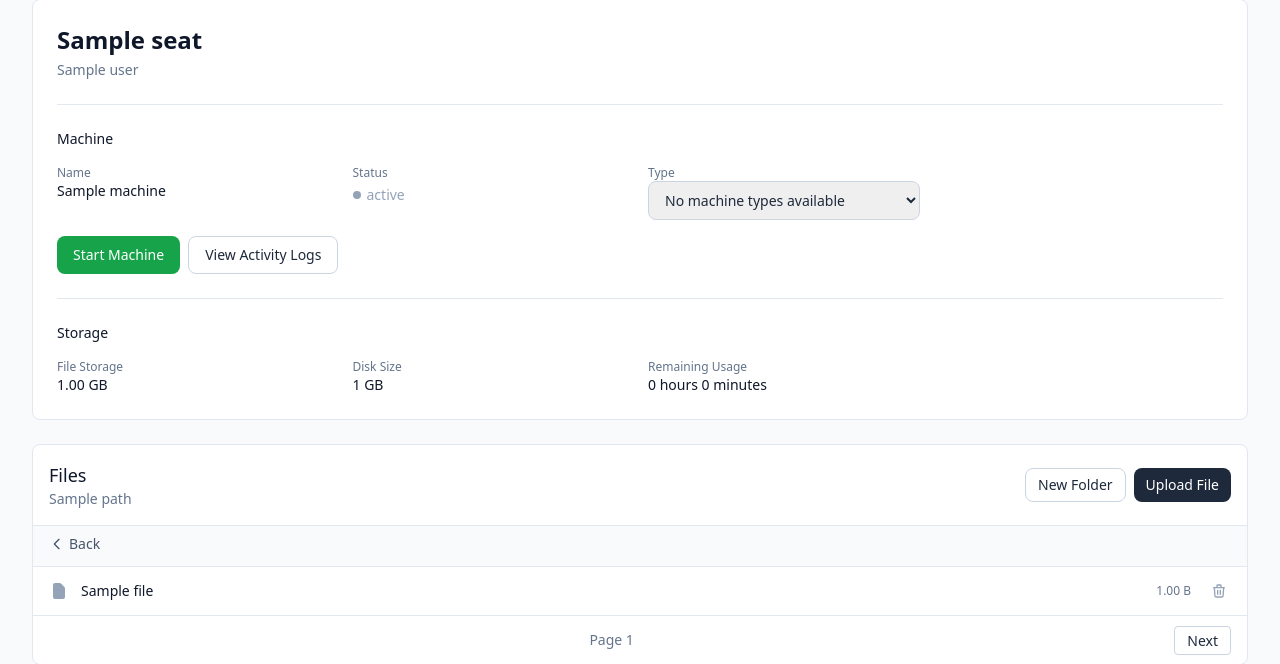
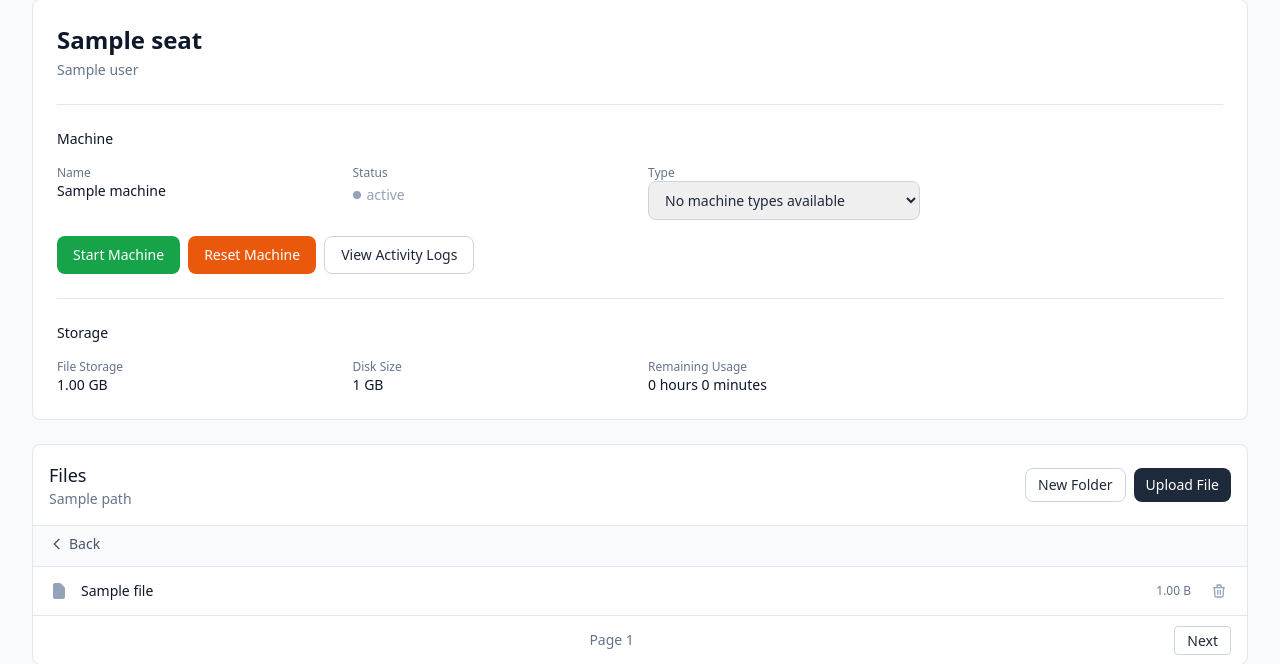
Before and after one commit to vagonhq/vagon-management-example, a Flask app: template templates/seat_detail.html in a window 1280 px wide. Shown: the part 142-806 px from the top of the page. Run offline with Flask 3, Linux system fonts and the light colour scheme; the template is opened without the code that fills it: most values are stand-ins (such as "Sample title", 1, 10 or a date in 2020); data that the repository does not hold is empty; some libraries are stand-ins or nearby versions.

Commit message:
Add reset_machine API endpoint and update documentation and UI

```diff
--- a/app.py
+++ b/app.py
@@ -632,6 +632,31 @@ def stop_machine(machine_id):
         raise
 
 
+@app.route('/api/machines/<int:machine_id>/reset', methods=['POST'])
+@handle_api_errors
+def reset_machine(machine_id):
+    """
+    Reset a stopped machine.
+
+    This demonstrates the reset_machine() API method.
+
+    Note: The machine must be stopped (not running) to reset it.
+    This will delete all machine images, mark the session as reset,
+    and terminate the EC2 instance if it exists.
+    """
+    logger.info(f"[MACHINE RESET] Resetting machine_id={machine_id}")
+    try:
+        result = api_client.reset_machine(machine_id)
+        logger.info(f"[MACHINE RESET] Success: machine_id={machine_id}, result={result}")
+        return jsonify({'success': True, 'message': 'Machine reset initiated'})
+    except VagonAPIError as e:
+        logger.error(f"[MACHINE RESET] Error: machine_id={machine_id}, client_code={e.client_code}, status={e.status_code}, message={e.message}")
+        raise
+    except Exception as e:
+        logger.error(f"[MACHINE RESET] Unexpected error: machine_id={machine_id}, error={str(e)}")
+        raise
+
+
 @app.route('/api/machines/<int:machine_id>/access', methods=['POST'])
 @handle_api_errors
 def create_access(machine_id):
--- a/templates/seat_detail.html
+++ b/templates/seat_detail.html
@@ -67,6 +67,10 @@
                     <button onclick="startMachine({{ seat.machine.id }})"
                             class="px-4 py-2 text-sm bg-green-600 text-white rounded-lg hover:bg-green-700">
                         Start Machine
+                    </button>
+                    <button onclick="resetMachine({{ seat.machine.id }})"
+                            class="px-4 py-2 text-sm bg-orange-600 text-white rounded-lg hover:bg-orange-700">
+                        Reset Machine
                     </button>
                 {% elif seat.machine.status == 'running' %}
                     <button onclick="stopMachine({{ seat.machine.id }})"
@@ -423,21 +427,32 @@
         }
     }
 
+    async function resetMachine(machineId) {
+        if (!confirm('Are you sure you want to reset this machine? This will delete all machine images, terminate the instance, and clear the silver image association. This action cannot be undone.')) return;
+
+        try {
+            await apiCall(`/api/machines/${machineId}/reset`, 'POST');
+            showToast('Machine reset initiated');
+            setTimeout(() => location.reload(), 2000);
+        } catch (error) {
+            showToast('Error: ' + error.message);
+        }
+    }
+
     async function createAccess(machineId) {
         // Show duration selection modal first
-        const durationMinutes = prompt('Enter access link duration in minutes (e.g., 60 = 1 hour, 30 = 30 minutes):', '60');
+        // User enters minutes, value goes directly to API as seconds
+        const durationMinutes = prompt('Enter access link duration in minutes (e.g., 60 = 60 minutes):', '60');
 
         if (!durationMinutes || isNaN(durationMinutes) || durationMinutes <= 0) {
             showToast('Please enter a valid duration');
             return;
         }
 
-        // Convert minutes to seconds
-        const expiresInSeconds = parseInt(durationMinutes) * 60;
 
         try {
             const result = await apiCall(`/api/machines/${machineId}/access`, 'POST', {
-                expires_in: expiresInSeconds
+                expires_in: durationMinutes
             });
 
             document.getElementById('accessLink').value = result.connection_link;
--- a/vagon_api.py
+++ b/vagon_api.py
@@ -472,6 +472,38 @@ class VagonAPI:
             "POST",
             f"/organization-management/v1/machines/{machine_id}/stop",
             body={"gracefully": True} # It await for any file upload to complete before stopping the machine
+        )
+
+    def reset_machine(self, machine_id: int) -> Dict[str, Any]:
+        """
+        Reset a stopped machine.
+
+        This will:
+        - Delete all machine images
+        - Mark active session as reset
+        - Terminate the EC2 instance if it exists
+        - Clear the seat's silver image association
+
+        Note: The machine must be stopped (not running) to reset it.
+
+        Args:
+            machine_id: The machine ID to reset
+
+        Returns:
+            Empty dict on success
+
+        Raises:
+            VagonAPIError: With status codes:
+                - 400: Machine is running (must be stopped first)
+                - 403: Forbidden (member trying to reset another member's machine)
+                - 404: Machine not found
+
+        Example:
+            >>> client.reset_machine(456)
+        """
+        return self._request(
+            "POST",
+            f"/organization-management/v1/machines/{machine_id}/reset"
         )
 
     def create_machine_access(
```
Also changed, not shown: README.md.
